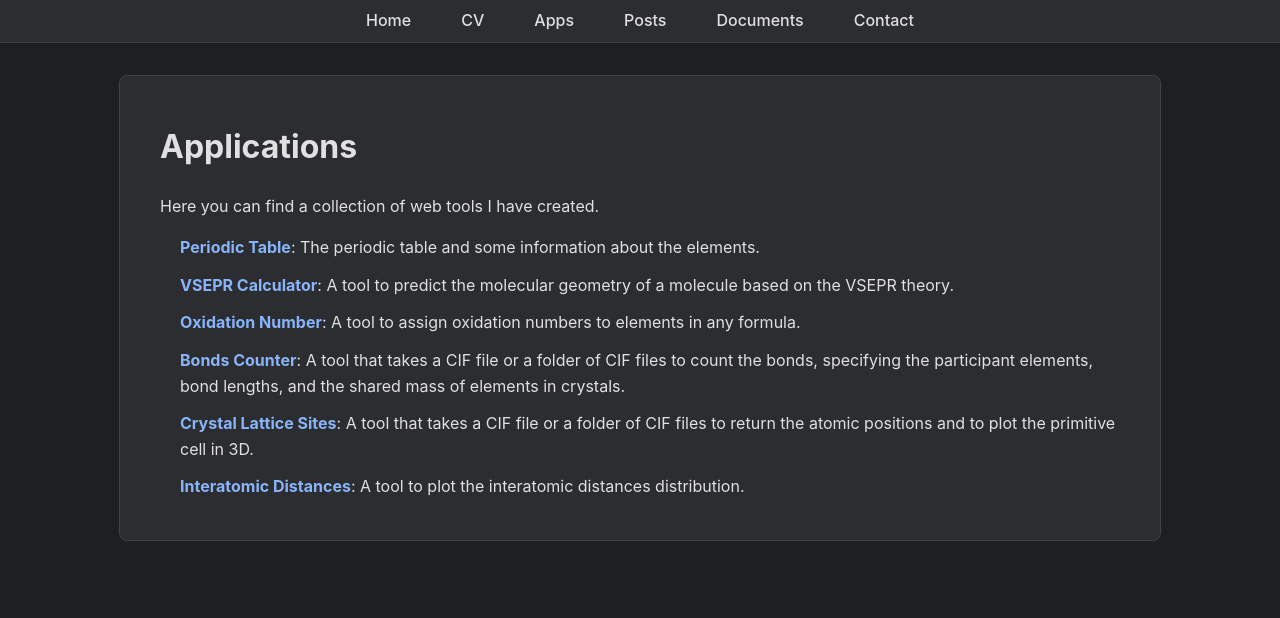
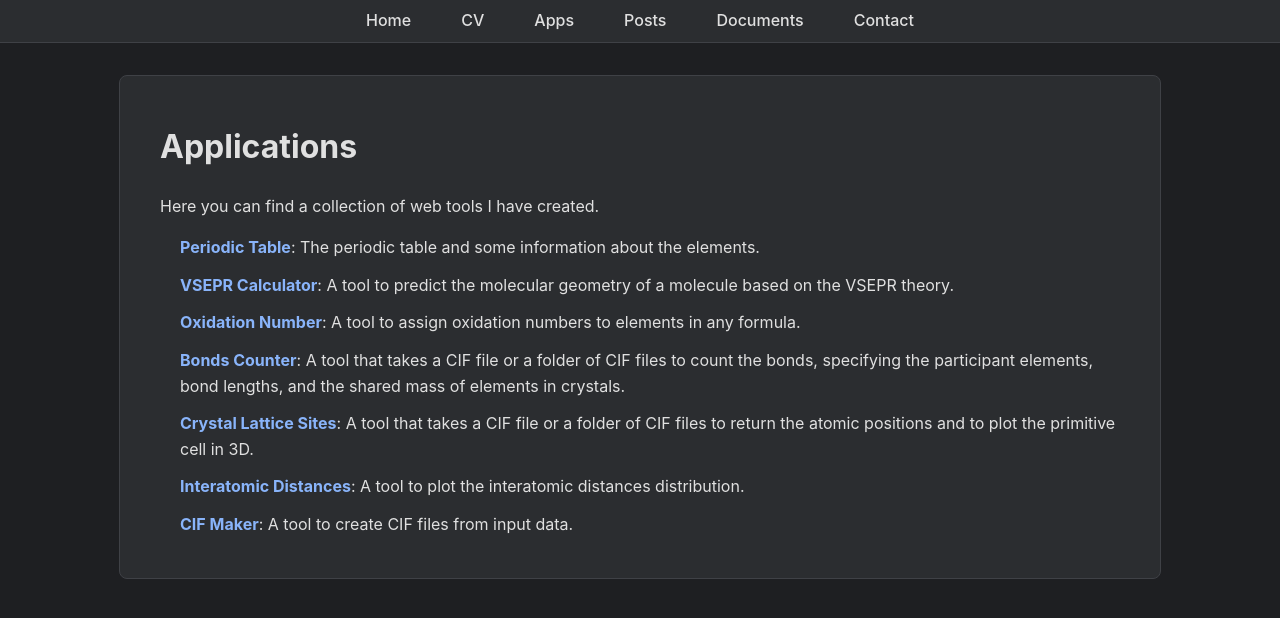
Before and after one commit to MuathHamidi/muath.hamidi, a Jekyll site: the page built from apps.md, in a window 1280 px wide. Shown: the top 618 px of the page. Built offline with Jekyll 4.4.1, drawn with Linux system fonts in a browser that asks for light colours.

Commit message:
Update apps.md

```diff
--- a/apps.md
+++ b/apps.md
@@ -12,3 +12,4 @@ Here you can find a collection of web tools I have created.
 - **[Bonds Counter](./apps/bonds_counter.html)**: A tool that takes a CIF file or a folder of CIF files to count the bonds, specifying the participant elements, bond lengths, and the shared mass of elements in crystals.
 - **[Crystal Lattice Sites](./apps/crystal_lattice_sites.html)**: A tool that takes a CIF file or a folder of CIF files to return the atomic positions and to plot the primitive cell in 3D.
 - **[Interatomic Distances](./apps/interatomic_distances.html)**: A tool to plot the interatomic distances distribution.
+- **[CIF Maker](./apps/cif_maker.html)**: A tool to create CIF files from input data.
```
